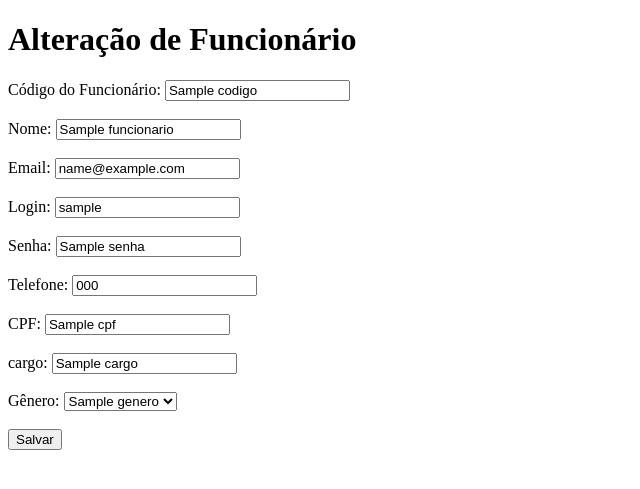
After one commit to Shadowhunterbr/FarmaciaPHP, a PHP site: template view/cadastrafuncionario.php in a window 1280 px wide. The commit adds this page. Shown: the top 489 px of the page, without its empty margins (0-640 px from the left). Run offline with PHP 8.4, Linux system fonts and the light colour scheme; the template is opened without the code that fills it: most values are stand-ins (such as "Sample title", 1, 10 or a date in 2020).

Commit message:
at cadastra funcionarios

```diff
--- a/model/Conexao.php
+++ b/model/Conexao.php
@@ -4,7 +4,7 @@
 class Conexao{
 
     public static function obterConexao(){
-        return new \PDO('mysql:host=localhost;dbname=farmacia','root','-*******');
+        return new \PDO('mysql:host=localhost;dbname=farmacia','root','Demolidor@4253');
     }
 
 
--- a/model/Funcionario.php
+++ b/model/Funcionario.php
@@ -61,6 +61,9 @@ class Funcionario{
     public function getCargoFuncionario() {
         return $this->cargoFuncionario;
     }
+    public function setCargoFuncionario($cargoFuncionario){
+        $this->cargoFuncionario = $cargoFuncionario;
+    }
 
     public function getCodGenero() {
         return $this->codGenero;
--- /dev/null
+++ b/view/cadastrafuncionario.php
@@ -0,0 +1,56 @@
+<!DOCTYPE html>
+<html lang="pt-br">
+<head>
+    <meta charset="UTF-8">
+    <meta name="viewport" content="width=device-width, initial-scale=1.0">
+    <title>Alterar Funcionário</title>
+</head>
+<body>
+    <h1>Alteração de Funcionário</h1>
+    <form action="index.php?acao=cadastrarFuncionario" method="POST">
+        <label for="txtcodigofuncionario">Código do Funcionário:</label>
+        <input type="text" id="txtcodigofuncionario" name="txtcodigofuncionario"
+               value="<?php echo isset($funcionarios['codigo']) ? $funcionarios['codigo'] : ''; ?>" readonly><br><br>
+
+        <label for="txtnomefuncionario">Nome:</label>
+        <input type="text" id="txtnomefuncionario" name="txtnomefuncionario"
+               value="<?php echo isset($funcionarios['nome']) ? $funcionarios['nome'] : ''; ?>"><br><br>
+
+        <label for="txtemailfuncionario">Email:</label>
+        <input type="email" id="txtemailfuncionario" name="txtemailfuncionario"
+               value="<?php echo isset($funcionarios['email']) ? $funcionarios['email'] : ''; ?>"><br><br>
+
+        <label for="txtloginfuncionario">Login:</label>
+        <input type="text" id="txtloginfuncionario" name="txtloginfuncionario"
+               value="<?php echo isset($funcionarios['login']) ? $funcionarios['login'] : ''; ?>"><br><br>
+
+        <label for="txtsenhafuncionario">Senha:</label>
+        <input type="text" id="txtsenhafuncionario" name="txtsenhafuncionario"
+               value="<?php echo isset($funcionarios['senha']) ? $funcionarios['senha'] : ''; ?>"><br><br>
+
+        <label for="txttelefonefuncionario">Telefone:</label>
+        <input type="text" id="txttelefonefuncionario" name="txttelefonefuncionario"
+               value="<?php echo isset($funcionarios['telefone']) ? $funcionarios['telefone'] : ''; ?>"><br><br>
+
+        <label for="txtcpffuncionario">CPF:</label>
+        <input type="text" id="txtcpffuncionario" name="txtcpffuncionario"
+               value="<?php echo isset($funcionarios['cpf']) ? $funcionarios['cpf'] : ''; ?>"><br><br>
+        <label for="txtcargofuncionario">cargo:</label>
+
+        <input type="text" id="txtcargofuncionario" name="txtcargofuncionario"
+               value="<?php echo isset($funcionarios['cargo']) ? $funcionarios['cargo'] : ''; ?>"><br><br>
+
+        <label for="generofuncionario">Gênero:</label>
+        <select id="generofuncionario" name="generofuncionario" required>
+            <?php
+            foreach ($generos as $gr) {
+                $selected = (isset($produtoData['cod_genero']) && $produtoData['cod_genero'] == $gr['codigo']) ? "selected" : "";
+                echo "<option value='" . $gr['codigo'] . "' $selected>" .  $gr['genero'] . "</option>";
+            }
+            ?>
+        </select><br><br>
+
+        <button type="submit">Salvar </button>
+    </form>
+</body>
+</html>
--- a/view/listadefuncionarios.php
+++ b/view/listadefuncionarios.php
@@ -1,6 +1,8 @@
 <?php
 
+include('protect.php');
 
+protegePaginaGerente();
 
 ?>
 
@@ -16,7 +18,9 @@
 
    <!-- <a href="index.php?acao=cadastrarFuncionario"></a> -->
     <a href="index.php?acao=listarProdutos"><button>Produtos</button></a>
+    <a href="index.php?acao=paginacadastrarfuncionario"><button>Cadastrar funcionario</button></a>
     <a href="index.php?acao=logout"><button>Logout</button></a><br><br>
+
   <style>
 .hidetext { -webkit-text-security: disc; /* Default */ }
 </style>
```
Also changed, not shown: controller/FuncionarioController.php (+51 -3 lines), controller/ProdutoController.php (+46 -21 lines), model/FuncionarioDao.php (+12 -4 lines), router.php (+15 -0 lines), view/cadastrarcategoria.php (added, +26 -0 lines), view/listadeprodutos.php (+4 -4 lines), view/protect.php (+8 -3 lines).
